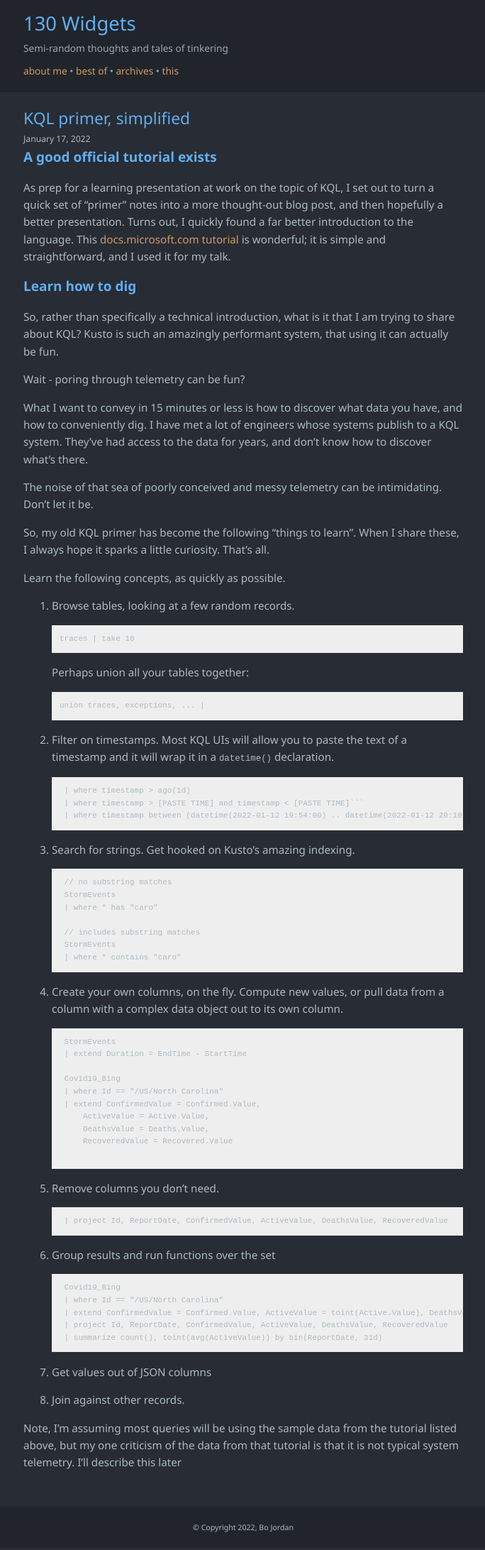
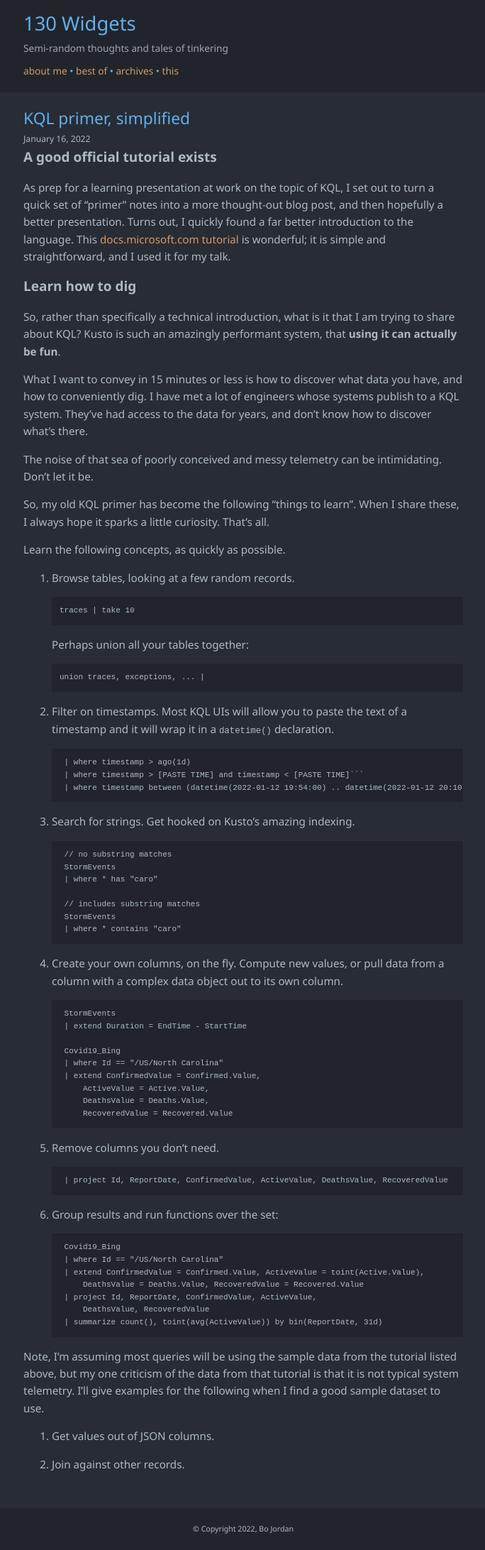
Before and after one commit to bojordan/bojordan.github.io, a Jekyll site: the page built from _posts/2022-01-16-KQL-primer-simplified.md, in a window 1280 px wide. Shown: the whole page at 71% size, without its empty margins (297-981 px from the left). Built offline with Jekyll 4.4.1, drawn with Linux system fonts in a browser that asks for light colours.

Commit message:
KQL post tweaks. Theme tweaks.

````diff
--- a/_posts/2022-01-17-KQL-primer-simplified.md
+++ b/_posts/2022-01-16-KQL-primer-simplified.md
@@ -9,9 +9,7 @@
 
 ### Learn how to dig
 
-So, rather than specifically a technical introduction, what is it that I am trying to share about KQL? Kusto is such an amazingly performant system, that using it can actually be fun.
-
-Wait - poring through telemetry can be fun?
+So, rather than specifically a technical introduction, what is it that I am trying to share about KQL? Kusto is such an amazingly performant system, that **using it can actually be fun**.
 
 What I want to convey in 15 minutes or less is how to discover what data you have, and how to conveniently dig. I have met a lot of engineers whose systems publish to a KQL system. They've had access to the data for years, and don’t know how to discover what’s there.
 
@@ -65,7 +63,6 @@
         ActiveValue = Active.Value,
         DeathsValue = Deaths.Value,
         RecoveredValue = Recovered.Value
-
     ```
 
 5. Remove columns you don't need.
@@ -74,19 +71,20 @@
     | project Id, ReportDate, ConfirmedValue, ActiveValue, DeathsValue, RecoveredValue
     ```
 
-6. Group results and run functions over the set
+6. Group results and run functions over the set:
 
     ```
     Covid19_Bing
     | where Id == "/US/North Carolina"
-    | extend ConfirmedValue = Confirmed.Value, ActiveValue = toint(Active.Value), DeathsValue = Deaths.Value, RecoveredValue = Recovered.Value
-    | project Id, ReportDate, ConfirmedValue, ActiveValue, DeathsValue, RecoveredValue
+    | extend ConfirmedValue = Confirmed.Value, ActiveValue = toint(Active.Value),
+        DeathsValue = Deaths.Value, RecoveredValue = Recovered.Value
+    | project Id, ReportDate, ConfirmedValue, ActiveValue,
+        DeathsValue, RecoveredValue
     | summarize count(), toint(avg(ActiveValue)) by bin(ReportDate, 31d)
     ```
 
-7. Get values out of JSON columns
+ Note, I'm assuming most queries will be using the sample data from the tutorial listed above, but my one criticism of the data from that tutorial is that it is not typical system telemetry. I'll give examples for the following when I find a good sample dataset to use.
+
+7. Get values out of JSON columns.
 
 8. Join against other records.
-
- Note, I'm assuming most queries will be using the sample data from the tutorial listed above, but my one criticism of the data from that tutorial is that it is not typical system telemetry.
- I'll describe this later
--- a/_sass/main.scss
+++ b/_sass/main.scss
@@ -37,6 +37,10 @@ h1, h2, h3, h4, h5, h6 {
     // color: #000000;
     // color: #98c379;
     color: #61afef;
+}
+
+h3, h4, h5, h6 {
+    color: #adbac3;
 }
 
 .printonly { display: none; }
@@ -209,7 +213,8 @@ sub { top: .5ex; }
 
 pre {
     font-size: 11px;
-    background-color: #eee;
+    // background-color: #eee;
+    background-color: #21252B;
     padding: 1em;
     overflow: auto;
 }
````
